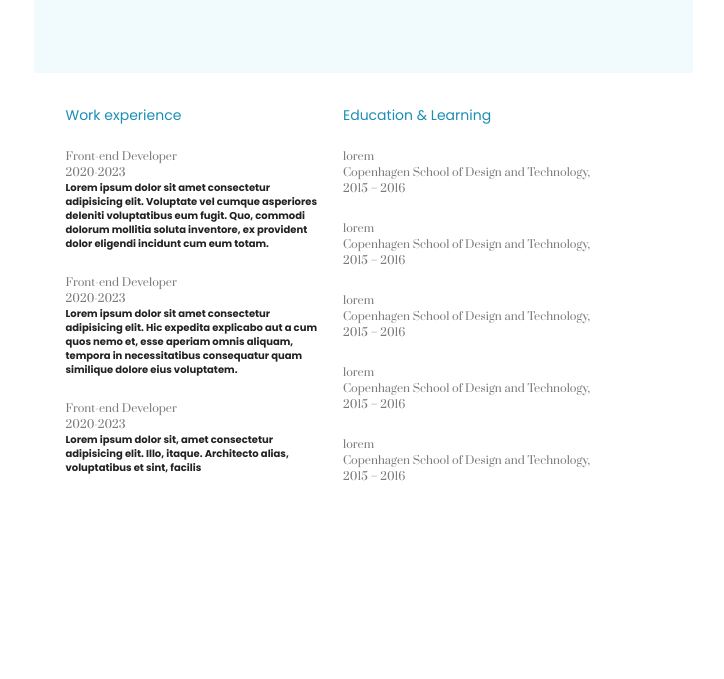
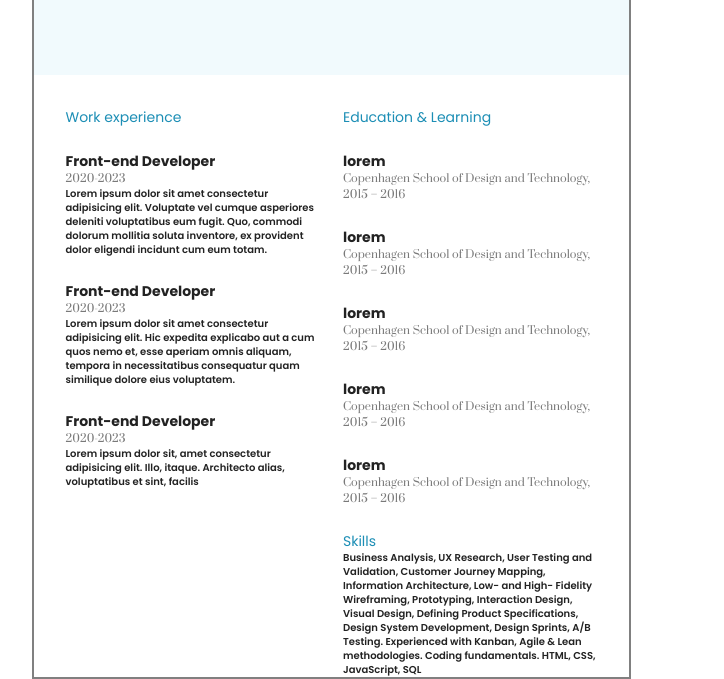
Before and after one commit to vitalik203/Resume_three, a website: page index.html in a window 1280 px wide. Shown: the part 167-846 px from the top of the page, without its empty margins (309-1033 px from the left). Drawn offline with Linux system fonts and the light colour scheme.

Commit message:
feat: filled two of columns in the main

```diff
--- a/index.html
+++ b/index.html
@@ -85,6 +85,14 @@
                     <p class="article__title">lorem</p>
                     <p class="article__subtitle">Copenhagen School of Design and Technology, 2015 – 2016</p>
                 </div>
+                <div class="col__article">
+                    <p class="col__title">Skills</p>
+                <p class="article__description">Business Analysis, UX Research, User Testing and Validation, Customer Journey Mapping, Information Architecture, Low- and High- Fidelity Wireframing, Prototyping, Interaction Design, Visual Design, Defining Product Specifications, Design System Development, Design Sprints, A/B Testing.
+
+                    Experienced with Kanban, Agile & Lean methodologies.
+
+                    Coding fundamentals. HTML, CSS, JavaScript, SQL</p>
+                </div>
             </div>
         </main>
         <footer class="footer">
--- a/styles/style.scss
+++ b/styles/style.scss
@@ -15,6 +15,8 @@ body{
 .container {
     width: 595px;
 height: 842px;
+border: 2px solid grey;
+overflow: hidden;
 }
 .header {
     display: grid;
@@ -134,21 +136,19 @@ line-height: 20px; /* 142.857% */
 margin: 24px 0 24px 0;
     }
     .article__title {
-        color: #797979;
-
-/* Label */
-font-family: Prata;
-font-size: 11px;
+        color: #222;
+font-family: Poppins;
+font-size: 14px;
 font-style: normal;
-font-weight: 400;
-line-height: 16px; /* 145.455% */
+font-weight: 700;
+line-height: 20px; /* 142.857% */
     }
     .article__description{
         color: #222;
 font-family: Poppins;
 font-size: 10px;
 font-style: normal;
-font-weight: 700;
+font-weight: 600;
 line-height: 14px; /* 140% */
     }
     .article__subtitle {
```
Also changed, not shown: styles/style.css, 1 other file.
